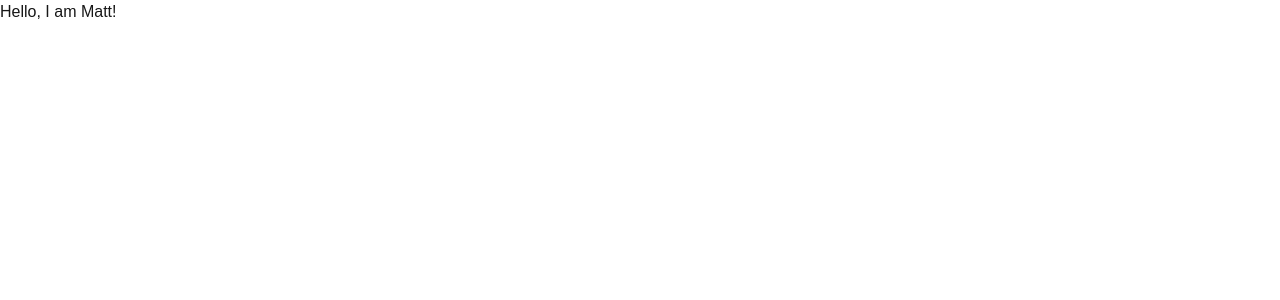
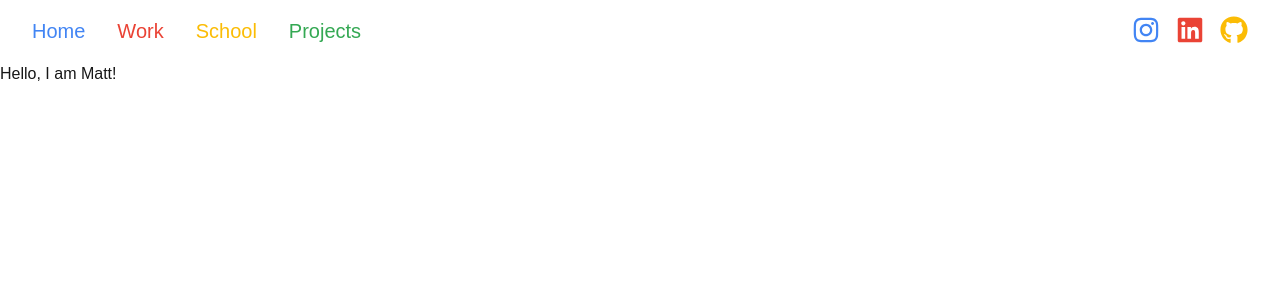
Before and after one commit to matthewwangg/portfolio-website, a Next.js app in the folder portfolio-app/: page / in a window 1280 px wide. Shown: the top 300 px of the page. Built offline with nearby package versions, Linux system fonts and the light colour scheme.

Commit message:
Added base navbar component

```diff
--- a/portfolio-app/package.json
+++ b/portfolio-app/package.json
@@ -13,7 +13,8 @@
   "dependencies": {
     "next": "14.2.12",
     "react": "^18",
-    "react-dom": "^18"
+    "react-dom": "^18",
+    "react-icons": "^5.5.0"
   },
   "devDependencies": {
     "@types/node": "^20",
--- /dev/null
+++ b/portfolio-app/src/app/components/navbar.tsx
@@ -0,0 +1,32 @@
+import { FaInstagram, FaLinkedin, FaGithub } from "react-icons/fa";
+
+function Navbar() {
+    return (
+        <nav style={{
+            display: "flex",
+            justifyContent: "space-between",
+            padding: "1rem 2rem",
+            background: "#ffffff"
+        }}>
+            <div style={{ display: "flex", gap: "1rem", fontSize: "1.25rem" }}>
+                <a href="/" style={{ marginRight: "1rem", color: "#4285F4" }}>Home</a>
+                <a href="/work" style={{ marginRight: "1rem", color: "#EA4335" }}>Work</a>
+                <a href="/school" style={{ marginRight: "1rem", color: "#FBBC05" }}>School</a>
+                <a href="/projects" style={{ color: "#34A853" }}>Projects</a>
+            </div>
+            <div style={{ display: "flex", gap: "1rem" }}>
+                <a href="https://instagram.com/matthewiwang" target="_blank">
+                    <FaInstagram size={28} style={{ color: "#4285F4" }} />
+                </a>
+                <a href="https://linkedin.com/in/matthew-wang-cs" target="_blank">
+                    <FaLinkedin size={28} style={{ color: "#EA4335" }} />
+                </a>
+                <a href="https://github.com/matthewwangg" target="_blank">
+                    <FaGithub size={28} style={{ color: "#FBBC05" }} />
+                </a>
+            </div>
+        </nav>
+    );
+}
+
+export default Navbar;
--- a/portfolio-app/src/app/layout.tsx
+++ b/portfolio-app/src/app/layout.tsx
@@ -1,5 +1,6 @@
 import type { Metadata } from "next";
 import "./globals.css";
+import Navbar from "./components/navbar";
 
 export const metadata: Metadata = {
   title: "Matthew Wang"
@@ -13,6 +14,7 @@ export default function RootLayout({
   return (
     <html lang="en">
       <body>
+      <Navbar/>
         {children}
       </body>
     </html>
```
Also changed, not shown: 1 other file (tests, documents, lock files or other folders).
